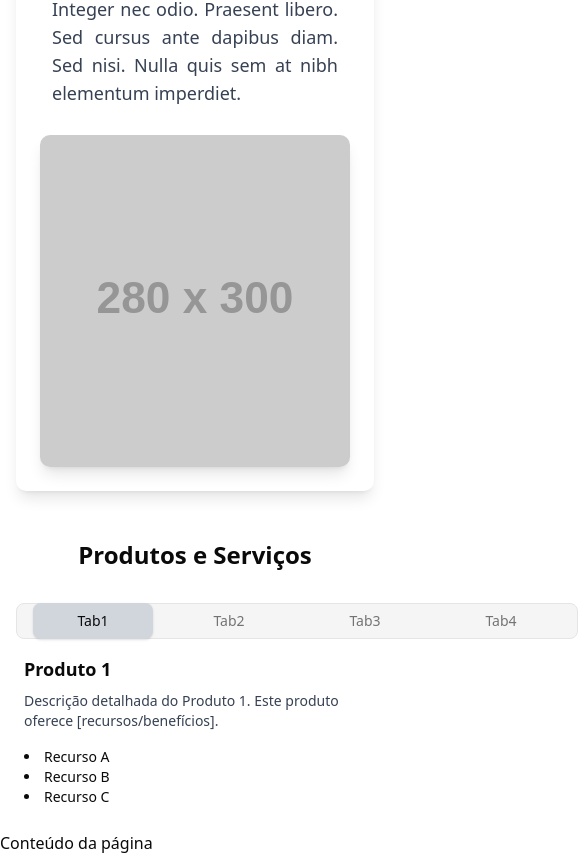
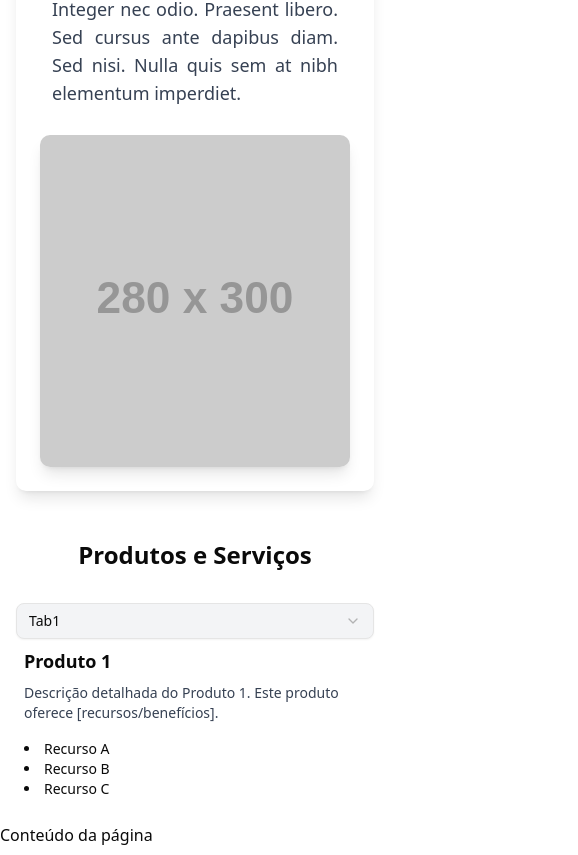
Before and after one commit to gustavohn2017/lions-inc, a Next.js app: page / in a window 390 px wide. Shown: the part 1257-2112 px from the top of the page, 578 px wide, since content can reach past the window. Built offline with nearby package versions, Linux system fonts and the light colour scheme.

Commit message:
Add Radix UI Select component and update package.json dependencies

```diff
--- a/package.json
+++ b/package.json
@@ -12,6 +12,7 @@
     "@fortawesome/fontawesome-svg-core": "^6.7.2",
     "@fortawesome/free-brands-svg-icons": "^6.7.2",
     "@fortawesome/react-fontawesome": "^0.2.2",
+    "@radix-ui/react-select": "^2.1.6",
     "@radix-ui/react-slot": "^1.1.2",
     "@radix-ui/react-tabs": "^1.1.3",
     "class-variance-authority": "^0.7.1",
--- a/src/app/_components/Produtos/Produtos.tsx
+++ b/src/app/_components/Produtos/Produtos.tsx
@@ -1,5 +1,8 @@
-import React from 'react';
+"use client";
+
+import React, { useState } from 'react';
 import { Tabs, TabsList, TabsTrigger, TabsContent } from "@/components/ui/tabs";
+import { Select, SelectContent, SelectItem, SelectTrigger, SelectValue } from "@/components/ui/select";
 
 const Produtos = () => {
     const produtos = {
@@ -25,6 +28,8 @@ const Produtos = () => {
         },
     };
 
+    const [selectedTab, setSelectedTab] = useState("Tab1");
+
     return (
         <section className="p-4 md:p-20 flex flex-col items-center">
             <div className="text-center">
@@ -32,14 +37,25 @@ const Produtos = () => {
             </div>
 
             <div className="w-full md:w-[600px] mt-8">
-        <Tabs defaultValue="Tab1" className="w-full">
-          <TabsList className="flex justify-center border rounded-md p-2"> {/* Centralização e flex */}
+                <div className="md:hidden flex justify-center">
+                    <Select value={selectedTab} onValueChange={setSelectedTab}>
+                        <SelectTrigger className="w-full bg-gray-100 border rounded-md">
+                            <SelectValue placeholder="Selecione um produto/serviço" />
+                        </SelectTrigger>
+                        <SelectContent className="bg-gray-100 border rounded-md">
+                            {Object.keys(produtos).map((tab) => (
+                                <SelectItem key={tab} value={tab}>{tab}</SelectItem>
+                            ))}
+                        </SelectContent>
+                    </Select>
+                </div>
+                <Tabs defaultValue="Tab1" className="w-full hidden md:block">
+                    <TabsList className="flex justify-center border rounded-md p-2 bg-gray-100">
                         {Object.keys(produtos).map((tab) => (
                             <TabsTrigger
                                 key={tab}
                                 value={tab}
-                className="text-sm md:text-base p-2 rounded-md transition-colors duration-200 hover:bg-gray-100 data-[state=active]:bg-gray-300 mx-2" // Adicionado mx-2 para espaçamento horizontal
-                style={{ minWidth: '120px' }} // Largura mínima das abas
+                                className="text-sm md:text-base p-2 rounded-md transition-colors duration-200 hover:bg-gray-200 data-[state=active]:bg-gray-300 mx-1 md:mx-2"
                             >
                                 {tab}
                             </TabsTrigger>
@@ -59,6 +75,23 @@ const Produtos = () => {
                         </TabsContent>
                     ))}
                 </Tabs>
+                <div className="md:hidden flex justify-center">
+                    <div className="w-full">
+                        {Object.entries(produtos).map(([tab, conteudo]) => (
+                            selectedTab === tab && (
+                                <div key={tab} className="p-2 md:p-4">
+                                    <h2 className="text-lg md:text-xl font-semibold mb-2">{conteudo.titulo}</h2>
+                                    <p className="text-gray-700 mb-4 text-sm md:text-base">{conteudo.descricao}</p>
+                                    <ul className="list-disc list-inside text-sm md:text-base">
+                                        {conteudo.recursos.map((recurso, index) => (
+                                            <li key={index}>{recurso}</li>
+                                        ))}
+                                    </ul>
+                                </div>
+                            )
+                        ))}
+                    </div>
+                </div>
             </div>
         </section>
     );
--- /dev/null
+++ b/src/components/ui/select.tsx
@@ -0,0 +1,181 @@
+"use client"
+
+import * as React from "react"
+import * as SelectPrimitive from "@radix-ui/react-select"
+import { CheckIcon, ChevronDownIcon, ChevronUpIcon } from "lucide-react"
+
+import { cn } from "@/lib/utils"
+
+function Select({
+  ...props
+}: React.ComponentProps<typeof SelectPrimitive.Root>) {
+  return <SelectPrimitive.Root data-slot="select" {...props} />
+}
+
+function SelectGroup({
+  ...props
+}: React.ComponentProps<typeof SelectPrimitive.Group>) {
+  return <SelectPrimitive.Group data-slot="select-group" {...props} />
+}
+
+function SelectValue({
+  ...props
+}: React.ComponentProps<typeof SelectPrimitive.Value>) {
+  return <SelectPrimitive.Value data-slot="select-value" {...props} />
+}
+
+function SelectTrigger({
+  className,
+  children,
+  ...props
+}: React.ComponentProps<typeof SelectPrimitive.Trigger>) {
+  return (
+    <SelectPrimitive.Trigger
+      data-slot="select-trigger"
+      className={cn(
+        "border-input data-[placeholder]:text-muted-foreground [&_svg:not([class*='text-'])]:text-muted-foreground focus-visible:border-ring focus-visible:ring-ring/50 aria-invalid:ring-destructive/20 dark:aria-invalid:ring-destructive/40 aria-invalid:border-destructive flex h-9 w-fit items-center justify-between gap-2 rounded-md border bg-transparent px-3 py-2 text-sm whitespace-nowrap shadow-xs transition-[color,box-shadow] outline-none focus-visible:ring-[3px] disabled:cursor-not-allowed disabled:opacity-50 *:data-[slot=select-value]:line-clamp-1 *:data-[slot=select-value]:flex *:data-[slot=select-value]:items-center *:data-[slot=select-value]:gap-2 [&_svg]:pointer-events-none [&_svg]:shrink-0 [&_svg:not([class*='size-'])]:size-4",
+        className
+      )}
+      {...props}
+    >
+      {children}
+      <SelectPrimitive.Icon asChild>
+        <ChevronDownIcon className="size-4 opacity-50" />
+      </SelectPrimitive.Icon>
+    </SelectPrimitive.Trigger>
+  )
+}
+
+function SelectContent({
+  className,
+  children,
+  position = "popper",
+  ...props
+}: React.ComponentProps<typeof SelectPrimitive.Content>) {
+  return (
+    <SelectPrimitive.Portal>
+      <SelectPrimitive.Content
+        data-slot="select-content"
+        className={cn(
+          "bg-popover text-popover-foreground data-[state=open]:animate-in data-[state=closed]:animate-out data-[state=closed]:fade-out-0 data-[state=open]:fade-in-0 data-[state=closed]:zoom-out-95 data-[state=open]:zoom-in-95 data-[side=bottom]:slide-in-from-top-2 data-[side=left]:slide-in-from-right-2 data-[side=right]:slide-in-from-left-2 data-[side=top]:slide-in-from-bottom-2 relative z-50 max-h-96 min-w-[8rem] overflow-hidden rounded-md border shadow-md",
+          position === "popper" &&
+            "data-[side=bottom]:translate-y-1 data-[side=left]:-translate-x-1 data-[side=right]:translate-x-1 data-[side=top]:-translate-y-1",
+          className
+        )}
+        position={position}
+        {...props}
+      >
+        <SelectScrollUpButton />
+        <SelectPrimitive.Viewport
+          className={cn(
+            "p-1",
+            position === "popper" &&
+              "h-[var(--radix-select-trigger-height)] w-full min-w-[var(--radix-select-trigger-width)] scroll-my-1"
+          )}
+        >
+          {children}
+        </SelectPrimitive.Viewport>
+        <SelectScrollDownButton />
+      </SelectPrimitive.Content>
+    </SelectPrimitive.Portal>
+  )
+}
+
+function SelectLabel({
+  className,
+  ...props
+}: React.ComponentProps<typeof SelectPrimitive.Label>) {
+  return (
+    <SelectPrimitive.Label
+      data-slot="select-label"
+      className={cn("px-2 py-1.5 text-sm font-medium", className)}
+      {...props}
+    />
+  )
+}
+
+function SelectItem({
+  className,
+  children,
+  ...props
+}: React.ComponentProps<typeof SelectPrimitive.Item>) {
+  return (
+    <SelectPrimitive.Item
+      data-slot="select-item"
+      className={cn(
+        "focus:bg-accent focus:text-accent-foreground [&_svg:not([class*='text-'])]:text-muted-foreground relative flex w-full cursor-default items-center gap-2 rounded-sm py-1.5 pr-8 pl-2 text-sm outline-hidden select-none data-[disabled]:pointer-events-none data-[disabled]:opacity-50 [&_svg]:pointer-events-none [&_svg]:shrink-0 [&_svg:not([class*='size-'])]:size-4 *:[span]:last:flex *:[span]:last:items-center *:[span]:last:gap-2",
+        className
+      )}
+      {...props}
+    >
+      <span className="absolute right-2 flex size-3.5 items-center justify-center">
+        <SelectPrimitive.ItemIndicator>
+          <CheckIcon className="size-4" />
+        </SelectPrimitive.ItemIndicator>
+      </span>
+      <SelectPrimitive.ItemText>{children}</SelectPrimitive.ItemText>
+    </SelectPrimitive.Item>
+  )
+}
+
+function SelectSeparator({
+  className,
+  ...props
+}: React.ComponentProps<typeof SelectPrimitive.Separator>) {
+  return (
+    <SelectPrimitive.Separator
+      data-slot="select-separator"
+      className={cn("bg-border pointer-events-none -mx-1 my-1 h-px", className)}
+      {...props}
+    />
+  )
+}
+
+function SelectScrollUpButton({
+  className,
+  ...props
+}: React.ComponentProps<typeof SelectPrimitive.ScrollUpButton>) {
+  return (
+    <SelectPrimitive.ScrollUpButton
+      data-slot="select-scroll-up-button"
+      className={cn(
+        "flex cursor-default items-center justify-center py-1",
+        className
+      )}
+      {...props}
+    >
+      <ChevronUpIcon className="size-4" />
+    </SelectPrimitive.ScrollUpButton>
+  )
+}
+
+function SelectScrollDownButton({
+  className,
+  ...props
+}: React.ComponentProps<typeof SelectPrimitive.ScrollDownButton>) {
+  return (
+    <SelectPrimitive.ScrollDownButton
+      data-slot="select-scroll-down-button"
+      className={cn(
+        "flex cursor-default items-center justify-center py-1",
+        className
+      )}
+      {...props}
+    >
+      <ChevronDownIcon className="size-4" />
+    </SelectPrimitive.ScrollDownButton>
+  )
+}
+
+export {
+  Select,
+  SelectContent,
+  SelectGroup,
+  SelectItem,
+  SelectLabel,
+  SelectScrollDownButton,
+  SelectScrollUpButton,
+  SelectSeparator,
+  SelectTrigger,
+  SelectValue,
+}
```
Also changed, not shown: 1 other file (tests, documents, lock files or other folders). Lines whose indentation alone changed are shown as unchanged.
